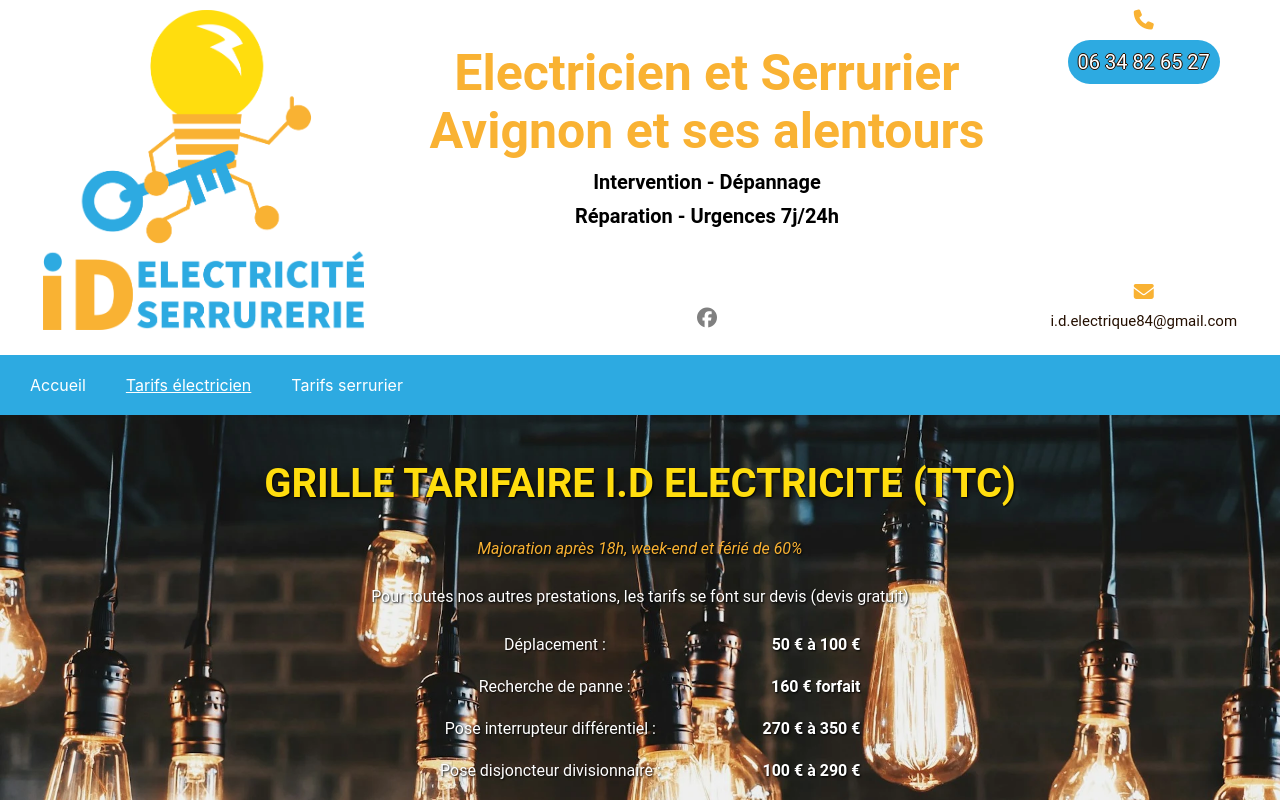
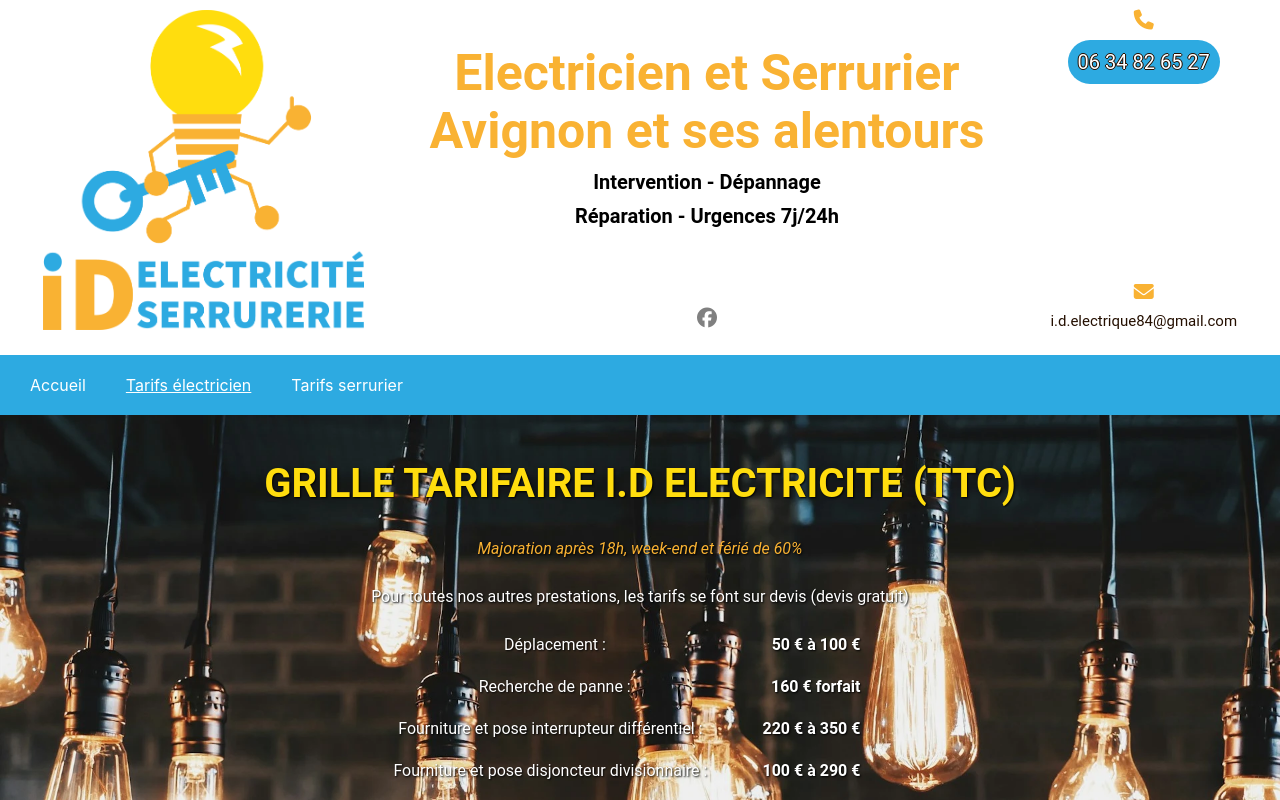
Before and after one commit to Michel-Sesanne/newid, a React (Create React App) app: page /tarifsElectricien in a window 1280 px wide. Shown: the top 800 px of the page. Built offline with nearby package versions, Linux system fonts and the light colour scheme.

Commit message:
Modif tarif elec

```diff
--- a/src/pages/TarifsElectricien/TarifsElectricien.jsx
+++ b/src/pages/TarifsElectricien/TarifsElectricien.jsx
@@ -46,13 +46,13 @@ export default function TarifsElectricien() {
         </li>
         <li className="tarif-item">
           <span className="tarif-description">
-            Pose interrupteur différentiel :
+            Fourniture et pose interrupteur différentiel :
           </span>
-          <span className="tarif-price">270 € à 350 €</span>
+          <span className="tarif-price">220 € à 350 €</span>
         </li>
         <li className="tarif-item">
           <span className="tarif-description">
-            Pose disjoncteur divisionnaire :
+            Fourniture et pose disjoncteur divisionnaire :
           </span>
           <span className="tarif-price">100 € à 290 €</span>
         </li>
```
